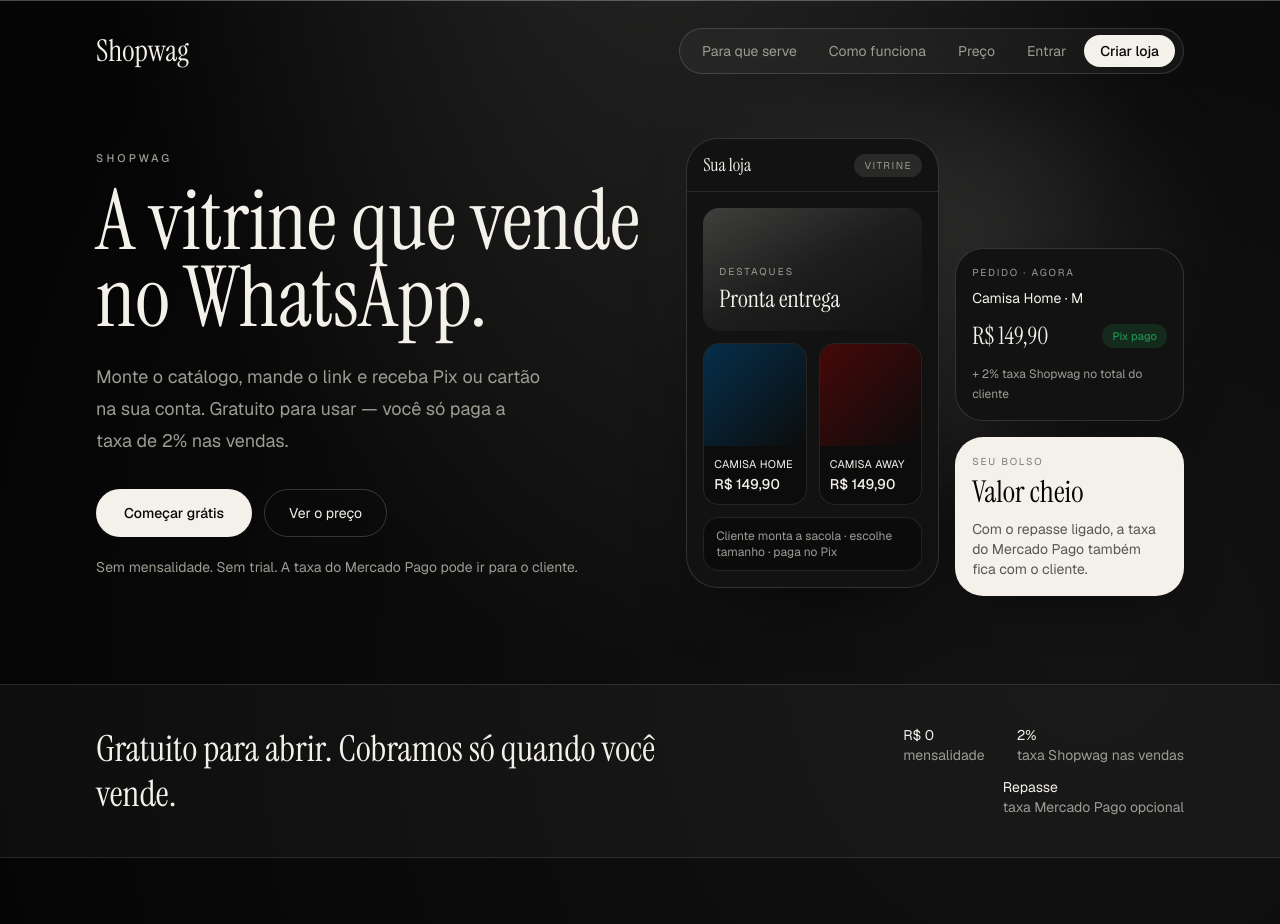
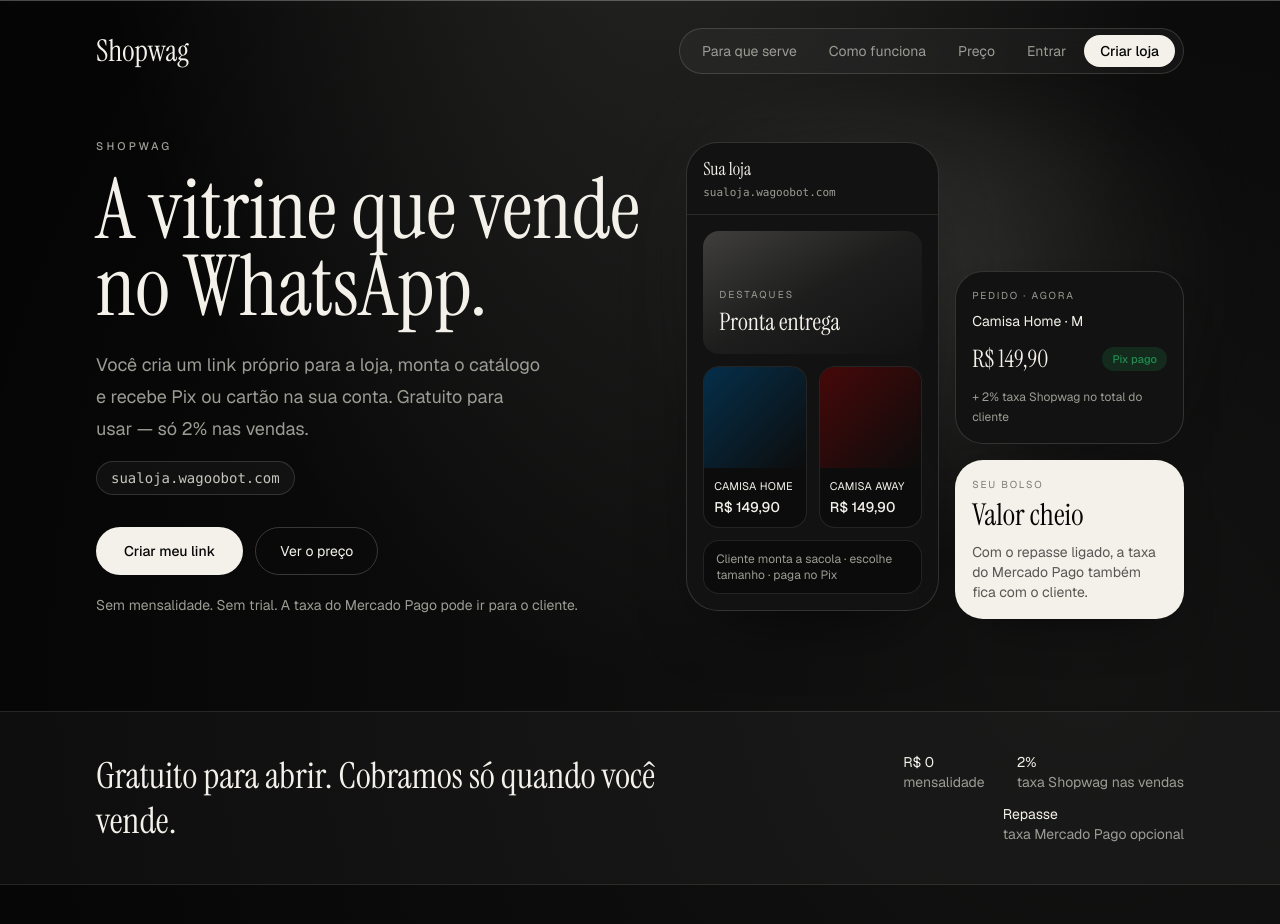
Before and after one commit to korvenlab/shopwag-frontend, a Next.js app: page / in a window 1280 px wide. Shown: the top 924 px of the page. Built offline with nearby package versions, Linux system fonts and the light colour scheme; a web font is replaced by a local one.

Commit message:
feat(marketing): deixa claro o link proprio da loja

```diff
--- a/app/page.tsx
+++ b/app/page.tsx
@@ -4,7 +4,7 @@ import { PLATFORM_FEE_PERCENT } from "@/lib/mercadopago/platform-fee";
 
 export const metadata: Metadata = {
   title: "Shopwag — A vitrine que vende no WhatsApp",
-  description: `Monte o catálogo, mande o link e receba Pix ou cartão. Gratuito para usar — só ${PLATFORM_FEE_PERCENT}% nas vendas. A taxa do Mercado Pago pode ir para o cliente.`,
+  description: `Crie um link próprio para a loja, monte o catálogo e receba Pix ou cartão. Gratuito para usar — só ${PLATFORM_FEE_PERCENT}% nas vendas. A taxa do Mercado Pago pode ir para o cliente.`,
 };
 
 export default function Home() {
--- a/components/marketing/landing-page.tsx
+++ b/components/marketing/landing-page.tsx
@@ -9,14 +9,14 @@ const NAV = [
 
 const USES = [
   {
-    eyebrow: "Vitrine",
-    title: "Sua loja no celular do cliente",
-    text: "Catálogo com fotos, cores, tamanhos e preços. O cliente navega como num app e monta a sacola sem baixar nada.",
+    eyebrow: "Link próprio",
+    title: "Sua loja no endereço dela",
+    text: "Ao criar a conta, você ganha um link exclusivo — tipo sualoja.wagoobot.com. É a URL da sua vitrine, pronta para compartilhar.",
   },
   {
     eyebrow: "WhatsApp",
     title: "Venda pelo link que você já manda",
-    text: "Compartilhe a vitrine no status, no chat ou no Instagram. Quem clica escolhe, informa o endereço e paga.",
+    text: "Cole o link da loja no status, no chat ou no Instagram. Quem clica escolhe, informa o endereço e paga — sem baixar app.",
   },
   {
     eyebrow: "Pagamento",
@@ -28,18 +28,18 @@ const USES = [
 const STEPS = [
   {
     n: "01",
+    title: "Crie a loja e o link",
+    text: "Escolha o nome e já sai com o endereço próprio da vitrine, no formato sualoja.wagoobot.com.",
+  },
+  {
+    n: "02",
     title: "Monte o catálogo",
     text: "Suba fotos, cores e tamanhos — ou importe a planilha de uma vez.",
   },
   {
-    n: "02",
-    title: "Envie o link",
-    text: "Sua vitrine fica em um endereço próprio. Mande no WhatsApp e comece a vender.",
-  },
-  {
     n: "03",
-    title: "Receba o pedido",
-    text: "Pix ou cartão confirmado, endereço na mão e status do pedido no painel.",
+    title: "Envie e receba",
+    text: "Mande o link no WhatsApp. Pix ou cartão confirmado, endereço na mão e pedido no painel.",
   },
 ] as const;
 
@@ -100,15 +100,18 @@ export function LandingPage() {
               A vitrine que vende no WhatsApp.
             </h1>
             <p className="mt-6 max-w-md text-base leading-7 text-mute md:text-lg md:leading-8">
-              Monte o catálogo, mande o link e receba Pix ou cartão na sua conta. Gratuito para usar — você só paga a
-              taxa de {PLATFORM_FEE_PERCENT}% nas vendas.
+              Você cria um link próprio para a loja, monta o catálogo e recebe Pix ou cartão na sua conta. Gratuito
+              para usar — só {PLATFORM_FEE_PERCENT}% nas vendas.
+            </p>
+            <p className="mt-4 inline-flex max-w-full items-center rounded-full border border-paper/15 bg-paper/[0.04] px-3.5 py-1.5 font-mono text-xs text-paper/80 md:text-sm">
+              sualoja.wagoobot.com
             </p>
             <div className="mt-8 flex flex-wrap items-center gap-3">
               <Link
                 href="/cadastro"
                 className="inline-flex h-12 items-center justify-center rounded-full bg-paper px-7 text-sm font-medium text-ink transition hover:bg-white"
               >
-                Começar grátis
+                Criar meu link
               </Link>
               <a
                 href="#preco"
@@ -153,10 +156,11 @@ export function LandingPage() {
           <div className="reveal mx-auto max-w-3xl text-center">
             <p className="text-[11px] uppercase tracking-[0.28em] text-mute">Para que serve</p>
             <h2 className="mt-4 font-serif text-4xl leading-[1.05] md:text-6xl">
-              Não é só um link. É a loja completa no bolso do cliente.
+              Seu link. Sua loja. Seu cliente comprando sozinho.
             </h2>
             <p className="mx-auto mt-5 max-w-2xl text-base leading-7 text-mute md:text-lg">
-              Feito para quem vende moda, acessórios e peças pelo WhatsApp — e quer parar de mandar foto uma a uma.
+              Cada loja nasce com um endereço próprio. Feito para quem vende pelo WhatsApp e quer parar de mandar foto
+              uma a uma.
             </p>
           </div>
           <div className="mt-14 grid gap-10 md:grid-cols-3 md:gap-8">
@@ -179,7 +183,7 @@ export function LandingPage() {
             <div className="reveal max-w-2xl">
               <p className="text-[11px] uppercase tracking-[0.28em] text-mute">Como funciona</p>
               <h2 className="mt-4 font-serif text-4xl leading-[1.05] md:text-5xl">
-                Do catálogo ao Pix em três passos.
+                Do link próprio ao Pix em três passos.
               </h2>
             </div>
             <ol className="mt-12 grid gap-6 md:grid-cols-3">
@@ -255,10 +259,10 @@ export function LandingPage() {
           <div className="mx-auto flex w-full max-w-6xl flex-col items-start gap-8 px-5 py-20 md:flex-row md:items-end md:justify-between md:px-8 md:py-28">
             <div className="reveal max-w-2xl">
               <h2 className="font-serif text-4xl leading-[1.05] md:text-6xl">
-                Abra a vitrine hoje. Venda no próximo WhatsApp.
+                Crie o link da loja hoje. Venda no próximo WhatsApp.
               </h2>
               <p className="mt-5 text-base leading-7 text-mute md:text-lg">
-                Cadastro rápido, catálogo no ar e pagamento na sua conta Mercado Pago.
+                Cadastro rápido, endereço próprio no ar e pagamento na sua conta Mercado Pago.
               </p>
             </div>
             <div className="reveal flex flex-wrap gap-3">
@@ -298,11 +302,9 @@ function HeroShowcase() {
       />
       <div className="relative grid gap-4 sm:grid-cols-[1.05fr_0.95fr] sm:items-end">
         <div className="overflow-hidden rounded-[2rem] border border-paper/15 bg-panel shadow-[0_30px_80px_-40px_rgba(0,0,0,0.9)]">
-          <div className="flex items-center justify-between border-b border-paper/10 px-4 py-3">
+          <div className="border-b border-paper/10 px-4 py-3">
             <p className="font-serif text-lg">Sua loja</p>
-            <span className="rounded-full bg-paper/10 px-2.5 py-1 text-[10px] uppercase tracking-[0.16em] text-mute">
-              Vitrine
-            </span>
+            <p className="mt-0.5 truncate font-mono text-[11px] text-mute">sualoja.wagoobot.com</p>
           </div>
           <div className="space-y-3 p-4">
             <div className="aspect-[16/9] overflow-hidden rounded-2xl bg-gradient-to-br from-paper/20 via-paper/5 to-transparent">
```
